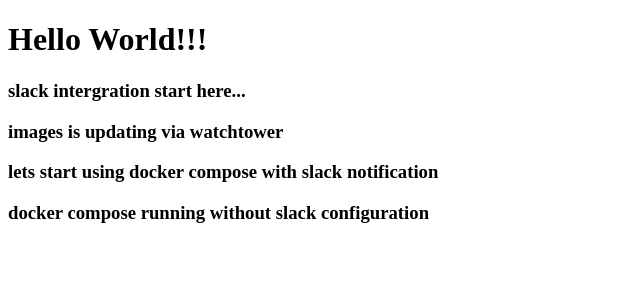
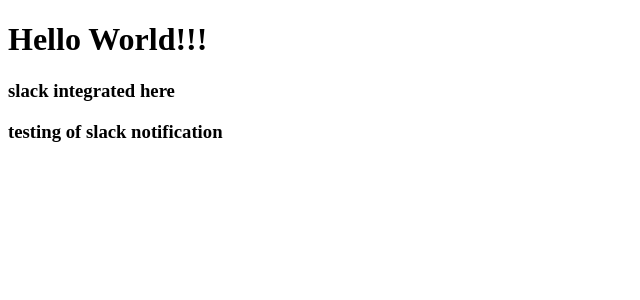
Before and after one commit to Amankashyap4/projectcicd, an Angular app: page / in a window 1280 px wide. Shown: the top 300 px of the page, without its empty margins (0-640 px from the left). Built offline with nearby package versions, Linux system fonts and the light colour scheme.

Commit message:
slack integration - 77

```diff
--- a/src/app/app.component.html
+++ b/src/app/app.component.html
@@ -7,11 +7,8 @@
 <!-- * * * * * * * to get started with your project! * * * * * * * * -->
 <!-- * * * * * * * * * * * * * * * * * * * * * * * * * * * * * * * -->
 <h1>Hello World!!!</h1>
-<h3>slack intergration start here...</h3>
-<h3>images is updating via watchtower</h3>
-<h3>lets start using docker compose with slack notification</h3>
-
-<h3>docker compose running without slack configuration</h3>
+<h3>slack integrated here</h3>
+<h3>testing of slack notification</h3>
 <!-- * * * * * * * * * * * * * * * * * * * * * * * * * * * * * * * -->
 <!-- * * * * * * * * * * * The content above * * * * * * * * * * * -->
 <!-- * * * * * * * * * * is only a placeholder * * * * * * * * * * -->
```
